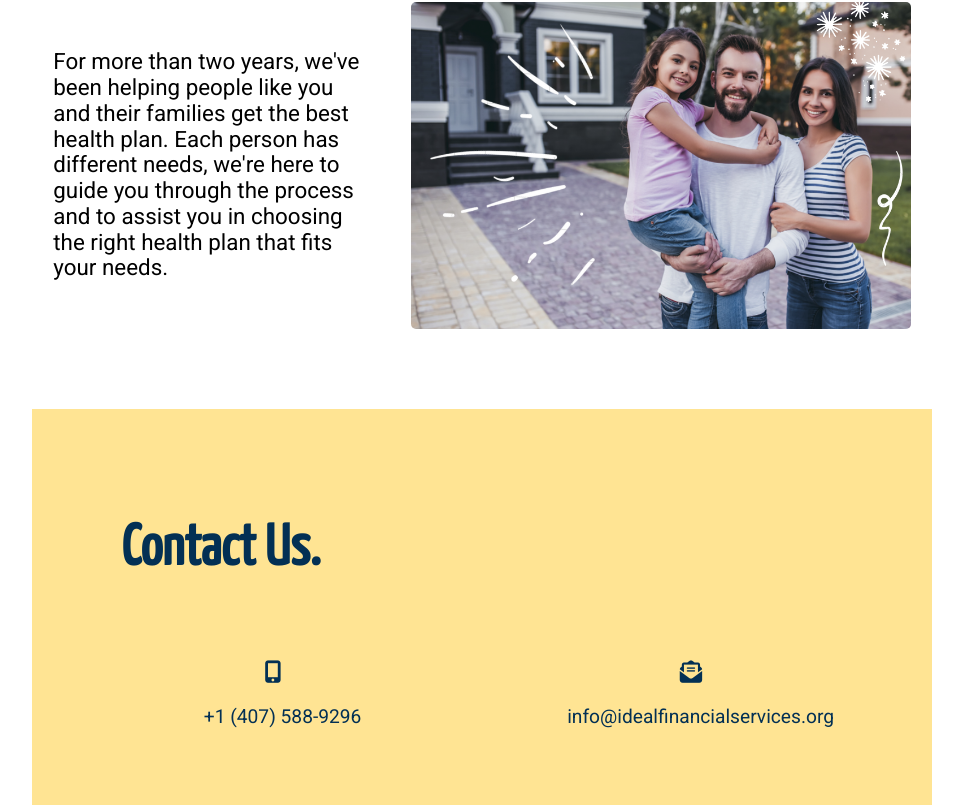
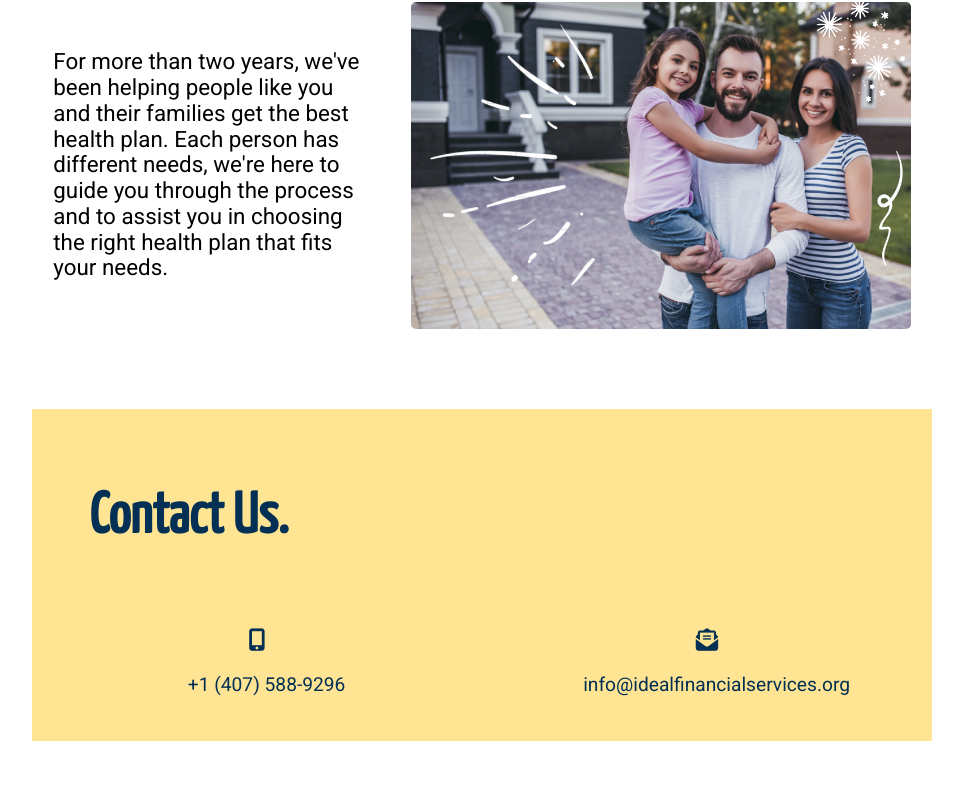
Before and after one commit to jpdevspace/React_IdealInsuranceFL, a React (Create React App) app: page / in a window 1280 px wide. Shown: the part 1376-2181 px from the top of the page, without its empty margins (158-1121 px from the left). After the commit the page ends 2117 px from the top, so only its background shows below. Built offline with nearby package versions, Linux system fonts and the light colour scheme.

Commit message:
fixed weird padding in 'contactUs' section

```diff
--- a/src/components/Styled/ContactUs.js
+++ b/src/components/Styled/ContactUs.js
@@ -6,7 +6,7 @@ export const ContactUsSection = styled.section`
   margin: 0 auto;
   background-color: ${yellow[200]};
   color: ${blue[300]};
-  padding: 2em;
+
   @media screen and (min-width: 900px) {
     width: 900px;
   }
```
